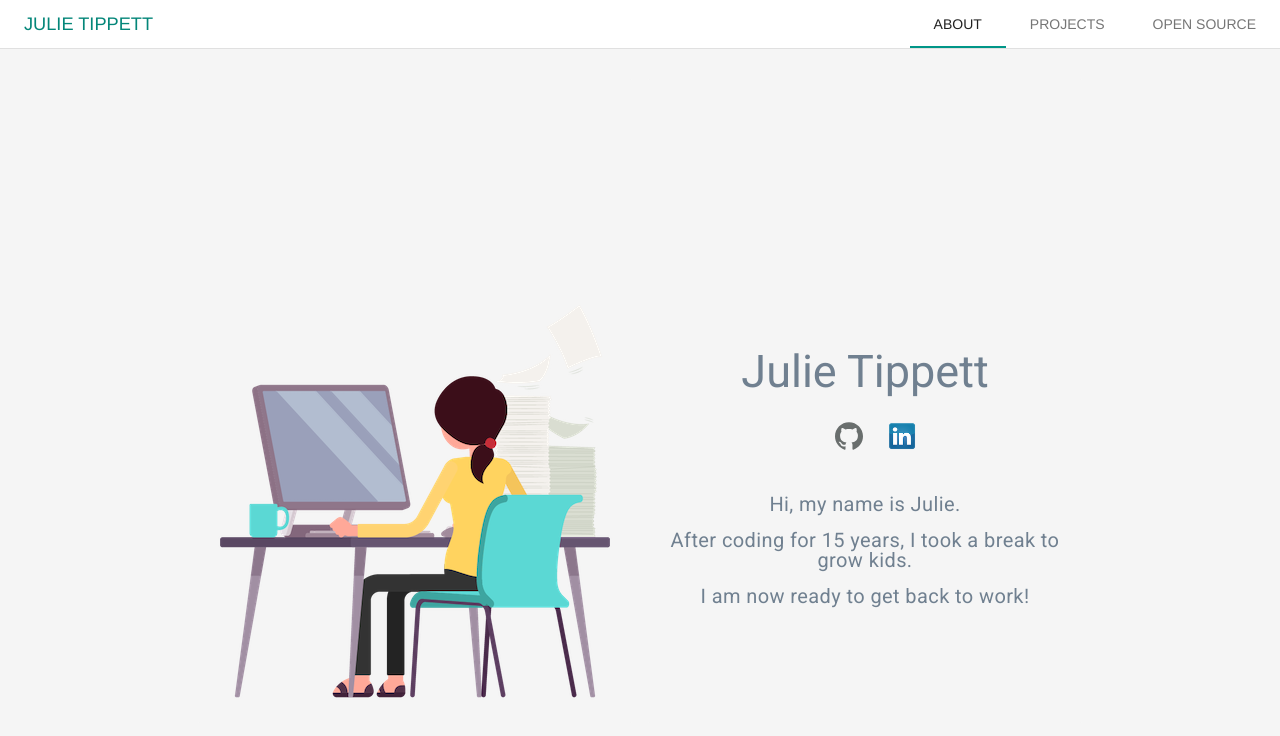
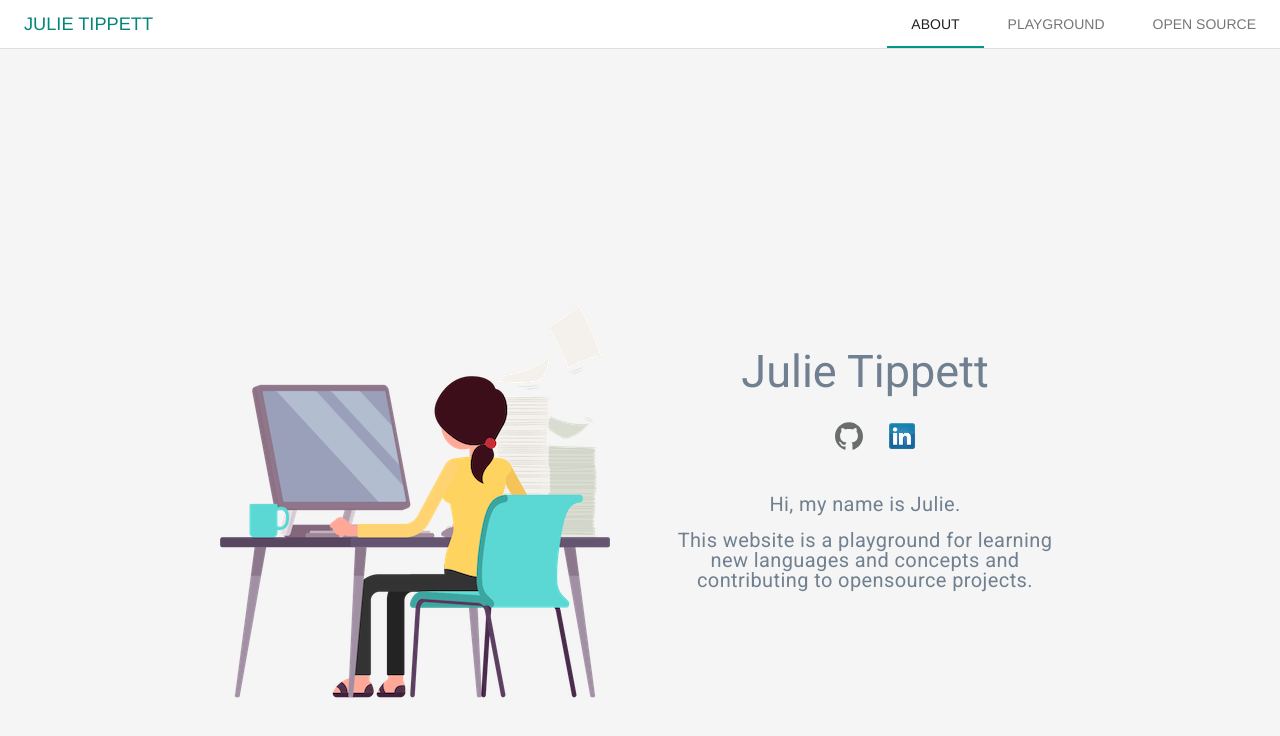
Before and after one commit to tippettj/portfolio, a plain HTML site: page index.html in a window 1280 px wide. Drawn offline with nearby package versions, Linux system fonts and the light colour scheme.

Commit message:
updates to personal message and tab renamed

```diff
--- a/index.html
+++ b/index.html
@@ -60,12 +60,11 @@
         <div class="mdl-tabs mdl-js-tabs mdl-js-ripple-effect">
           <div class="mdl-tabs__tab-bar navigation-tabs">
             <a href="#tab-about-panel" class="mdl-tabs__tab mdl-cell--hide-phone" id="navigation__name-details"
-              >Julie Tippett</a
-            >
+              >Julie Tippett</a>
             <div class="mdl-layout-spacer"></div>
 
             <a href="#tab-about-panel" class="mdl-tabs__tab is-active">About</a>
-            <a href="#tab-portfolio-app-panel" class="mdl-tabs__tab">Projects</a>
+            <a href="#tab-portfolio-app-panel" class="mdl-tabs__tab">Playground</a>
             <a href="#tab-portfolio-os-panel" class="mdl-tabs__tab">Open Source</a>
 
             <!-- <a href="#tab-contact-panel" class="mdl-tabs__tab contact">Contact</a> -->
@@ -95,8 +94,7 @@
                       <div>
                         <!-- <h4 class="about__desc"> -->
                           <h5 class="about__desc">Hi, my name is Julie.</h5>
-                          <h5 class="about__desc">After coding for 15 years, I took a break to grow kids.</h5>
-                          <h5 class="about__desc">I am now ready to get back to work!</54>
+                          <h5 class="about__desc">This website is a playground for learning new languages and concepts and contributing to opensource projects.</h5>
                         </h4>
                     </div>
                     </div>
```
